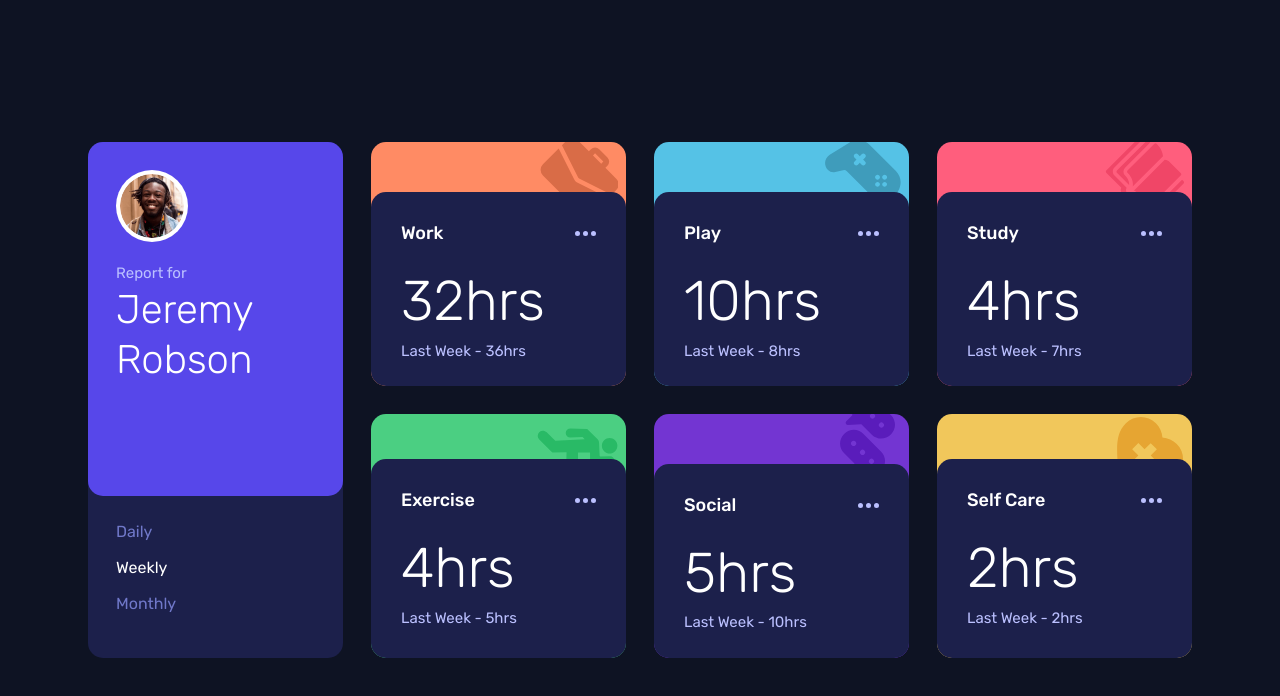
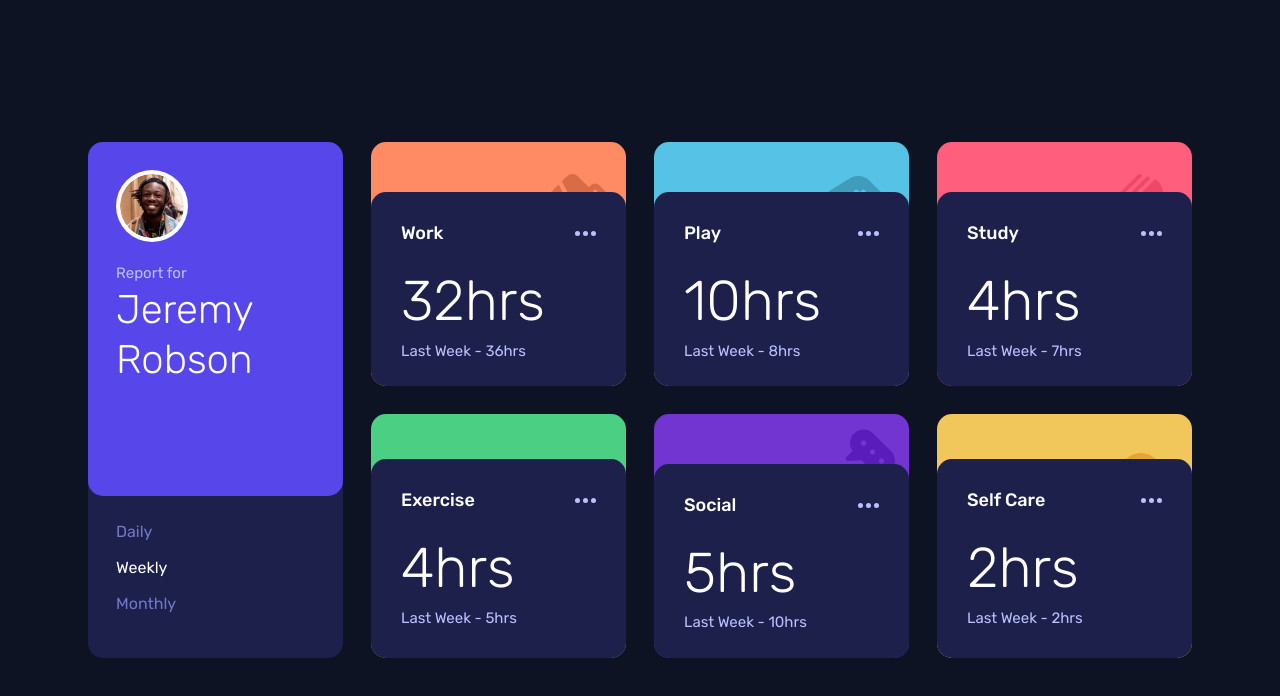
Before and after one commit to defydef/time-tracking-dashboard, a React (Vite) app: page / in a window 1280 px wide. Shown: the top 696 px of the page. Built offline with nearby package versions, Linux system fonts and the light colour scheme.

Commit message:
Fix icons css

```diff
--- a/src/ui/ActivityCard.jsx
+++ b/src/ui/ActivityCard.jsx
@@ -13,7 +13,7 @@ function ActivityCard({
       className={`${bgVariant} w-[20.4375rem] sm:w-[15.9375rem] h-[10rem] sm:h-[15.2475rem] rounded-[0.9375rem] flex flex-col overflow-hidden justify-end`}
     >
       <div
-        className={`flex justify-end relative z-[1] mr-2 ${bottom}
+        className={`flex justify-end relative z-[1] mr-2 -bottom-9
         sm:${bottomSm} sm:${topSm}
         `}
       >
```
